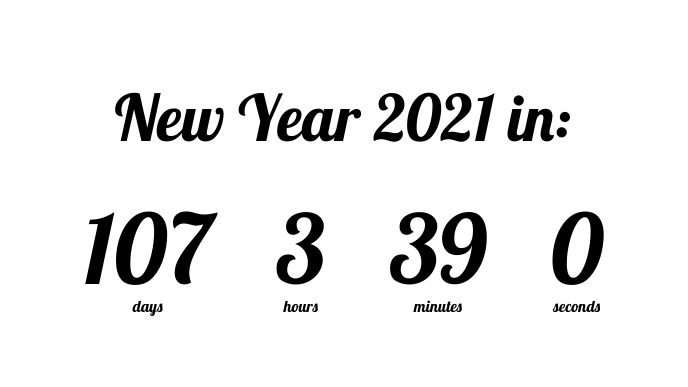
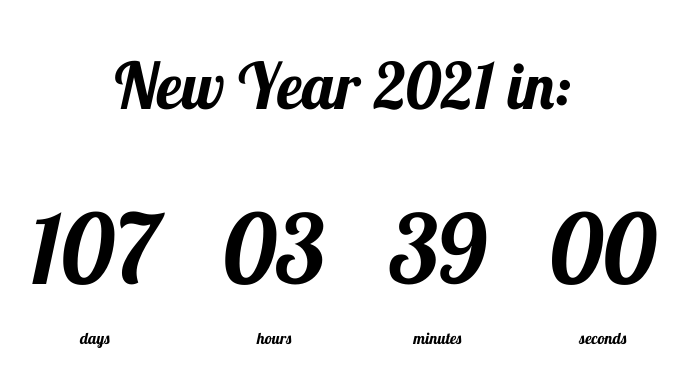
Before and after one commit to adityaind/countdown-timer, a plain HTML site: page index.html in a window 1280 px wide. Shown: the part 225-612 px from the top of the page, without its empty margins (297-985 px from the left). Drawn offline with Linux system fonts and the light colour scheme.

Commit message:
quick fixes

```diff
--- a/script.js
+++ b/script.js
@@ -18,13 +18,15 @@ function countdown() {
     console.log(days, hours, minutes, seconds);
 
     daysEl.innerHTML=days;
-    hoursEl.innerHTML=hours;
-    minutesEl.innerHTML=minutes;
-    secondsEl.innerHTML=seconds;
+    hoursEl.innerHTML=formatTime(hours);
+    minutesEl.innerHTML=formatTime(minutes);
+    secondsEl.innerHTML=formatTime(seconds);
 
 }
 
-
+function formatTime(time){
+    return time < 10 ?  `0${time}` : time;
+}
 
 countdown();
 
--- a/style.css
+++ b/style.css
@@ -21,6 +21,8 @@ body{
 
 .countdown-container{
     display: flex;
+    flex-wrap: wrap;
+    justify-content: center;
 
 
 }
@@ -31,7 +33,7 @@ h1{
 .big-text{
     font-size: 6rem;
     line-height: 1;
-    margin: 0 2rem;
+    margin: 2rem 2rem;
 }
 .countdown-el{
     text-align: center;
```
